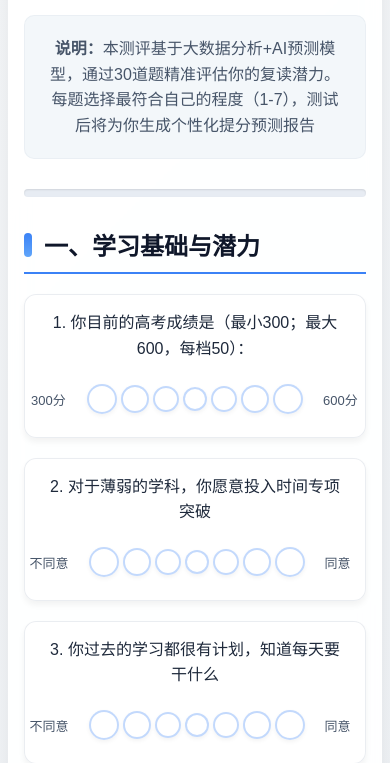
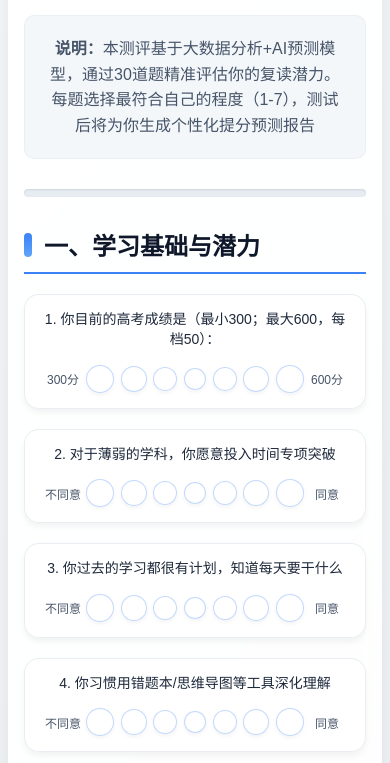
Before and after one commit to shufanli/score_predict, a website: page Score_Predict/test.html in a window 390 px wide. Shown: the part 90-853 px from the top of the page. Drawn offline with Linux system fonts and the light colour scheme; no server answers.

Commit message:
youhua buju

```diff
--- a/Score_Predict/test.html
+++ b/Score_Predict/test.html
@@ -120,29 +120,29 @@
             display: flex;
             align-items: center;
             justify-content: center;
-            gap: 20px;
+            gap: 10px;
             width: 100%;
             max-width: 600px;
             margin: 0 auto;
+            padding: 0 10px;
         }
 
         .scale-label-left,
         .scale-label-right {
-            font-size: 16px;
+            font-size: 14px;
             color: #475569;
             font-weight: 500;
-            display: flex;
-            align-items: center;
-            height: 45px;
+            width: 42px;
+            text-align: center;
         }
 
         .scale-options {
             display: flex;
-            justify-content: center;
+            justify-content: space-between;
             align-items: center;
-            gap: 12px;
-            margin: 0 10px;
-            height: 45px;
+            gap: 8px;
+            flex: 1;
+            max-width: 400px;
         }
 
         .scale-option {
@@ -356,69 +356,69 @@
         @media (max-width: 768px) {
             body {
                 padding: 8px;
-                font-size: var(--text-base-mobile);
             }
 
             .container {
                 padding: 15px;
                 margin: 0;
-                border-radius: 15px;
             }
 
             .question {
                 padding: 15px;
                 margin-bottom: 20px;
-                border-radius: 12px;
             }
 
             .question-text {
-                font-size: var(--question-text-mobile);
+                font-size: 14px;
                 margin-bottom: 15px;
+                line-height: 1.4;
+            }
+
+            .scale-container {
                 padding: 0 5px;
-            }
-
-            .scale-container {
-                gap: 8px;
-                padding: 0;
-                margin: 0 -5px;
-                width: calc(100% + 10px);
+                gap: 5px;
             }
 
             .scale-label-left,
             .scale-label-right {
-                font-size: 13px;
-                min-width: 40px;
-                padding: 0 2px;
+                font-size: 12px;
+                width: 36px;
                 flex-shrink: 0;
+                writing-mode: unset;
+                transform: none;
             }
 
             .scale-options {
                 gap: 4px;
-                padding: 5px 0;
+                padding: 0;
             }
 
             /* 移动端圆圈大小调整 */
+            .scale-circle {
+                border-width: 1.5px;
+            }
+
             .scale-option:nth-child(1) .scale-circle,
             .scale-option:nth-child(7) .scale-circle {
-                width: 30px;
-                height: 30px;
+                width: 28px;
+                height: 28px;
             }
 
             .scale-option:nth-child(2) .scale-circle,
             .scale-option:nth-child(6) .scale-circle {
-                width: 28px;
-                height: 28px;
+                width: 26px;
+                height: 26px;
             }
 
             .scale-option:nth-child(3) .scale-circle,
             .scale-option:nth-child(5) .scale-circle {
-                width: 26px;
-                height: 26px;
-            }
-
-            .scale-option:nth-child(4) .scale-circle {
                 width: 24px;
                 height: 24px;
+            }
+
+            .scale-option:nth-child(4) .scale-circle {
+                width: 22px;
+                height: 22px;
             }
         }
 
@@ -433,13 +433,13 @@
             }
 
             .scale-container {
-                gap: 4px;
+                gap: 3px;
             }
 
             .scale-label-left,
             .scale-label-right {
-                font-size: 12px;
-                min-width: 35px;
+                font-size: 11px;
+                width: 32px;
             }
 
             .scale-options {
@@ -448,25 +448,25 @@
 
             .scale-option:nth-child(1) .scale-circle,
             .scale-option:nth-child(7) .scale-circle {
-                width: 26px;
-                height: 26px;
+                width: 24px;
+                height: 24px;
             }
 
             .scale-option:nth-child(2) .scale-circle,
             .scale-option:nth-child(6) .scale-circle {
-                width: 24px;
-                height: 24px;
+                width: 22px;
+                height: 22px;
             }
 
             .scale-option:nth-child(3) .scale-circle,
             .scale-option:nth-child(5) .scale-circle {
-                width: 22px;
-                height: 22px;
-            }
-
-            .scale-option:nth-child(4) .scale-circle {
                 width: 20px;
                 height: 20px;
+            }
+
+            .scale-option:nth-child(4) .scale-circle {
+                width: 18px;
+                height: 18px;
             }
         }
     </style>
```
